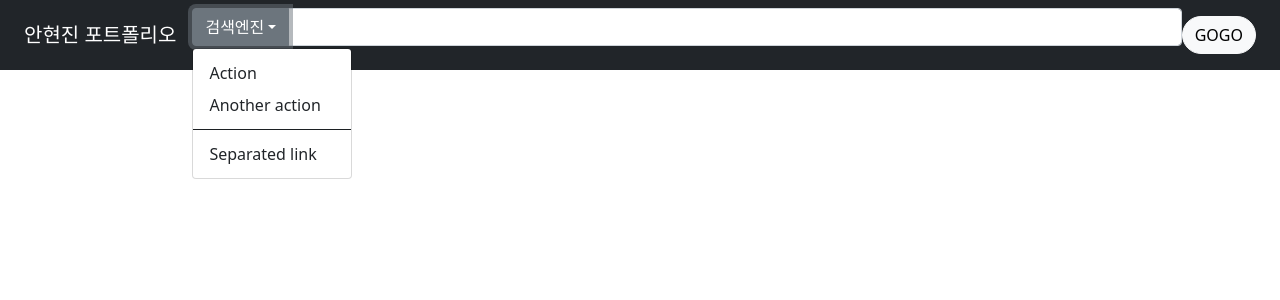
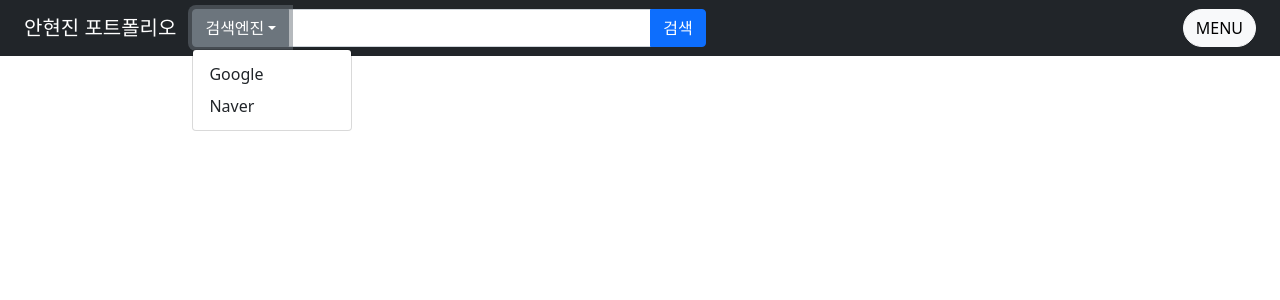
Before and after one commit to hyunzzzin/portfolio_react, a React (Create React App) app: page / in a window 1280 px wide. Both pictures are taken after a click on the button "검색엔진". Shown: the top 300 px of the page. Built offline with nearby package versions, Linux system fonts and the light colour scheme.

Commit message:
searchBar

```diff
--- a/package.json
+++ b/package.json
@@ -24,6 +24,7 @@
     "react-bootstrap": "^2.4.0",
     "react-dom": "^18.2.0",
     "react-scripts": "5.0.1",
+    "toastr": "^2.1.4",
     "web-vitals": "^2.1.4"
   },
   "scripts": {
--- a/src/pages/header/header.tsx
+++ b/src/pages/header/header.tsx
@@ -19,7 +19,9 @@ const Header: React.FC<any> = (): JSX.Element =>{
                             aria-expanded="false" aria-label="Toggle navigation">
                         <span className="navbar-toggler-icon"></span>
                     </button>
-                    <SearchBar />
+                    <div className={"col-5"}>
+                        <SearchBar />
+                    </div>
                     <div className="collapse navbar-collapse" id="navbarSupportedContent">
                         <ul className="navbar-nav me-auto mb-2 mb-lg-0">
 
@@ -27,7 +29,7 @@ const Header: React.FC<any> = (): JSX.Element =>{
                     </div>
                     <button className="btn btn-light rounded-pill" type="button" data-bs-toggle="offcanvas"
                             data-bs-target="#hamberger" aria-controls="offcanvasRight">
-                        GOGO
+                        MENU
                     </button>
                 </div>
             </nav>
--- a/src/pages/searchbar/SearchBar.tsx
+++ b/src/pages/searchbar/SearchBar.tsx
@@ -1,28 +1,43 @@
-import React from "react";
+import React ,{ useState } from "react";
 import _ from 'lodash';
 import 'bootstrap/dist/css/bootstrap.min.css';
 import {Col, Container, Nav, Navbar} from "react-bootstrap";
 import {FontAwesomeIcon} from "@fortawesome/react-fontawesome";
 import { faCode } from '@fortawesome/free-solid-svg-icons'
-import Sidebar from '../../common/Sidebar'
+import Sidebar from '../../common/Sidebar';
+import toastr from 'toastr'
 
 const SearchBar: React.FC<any> = (): JSX.Element =>{
+    const [ searchFlag , setSearchFlag ] = useState('')
+    const [ searchText , setSearchText ] = useState('')
+    //search handler
+    const searchHandler = () =>{
+        if(searchFlag === 'google') {
+            window.open('https://www.google.com/search?q=' + searchText, '_blanks')
+        } else if(searchFlag === 'naver'){
+            window.open(' https://search.naver.com/search.naver?sm=tab_hty.top&where=nexearch&query=' + searchText, '_blanks')
+        }
+    }
 
     return (
         <>
-            <div className="input-group mb-3">
+            <div className="input-group " >
                 <button className="btn btn-outline-secondary dropdown-toggle" type="button" data-bs-toggle="dropdown"
-                        aria-expanded="false">검색엔진
+                        aria-expanded="false">{searchFlag === '' ? '검색엔진' : searchFlag}
                 </button>
                 <ul className="dropdown-menu">
-                    <li><a className="dropdown-item" href="#">Action</a></li>
-                    <li><a className="dropdown-item" href="#">Another action</a></li>
-                    <li>
-                        <hr className="dropdown-divider" />
-                    </li>
-                    <li><a className="dropdown-item" href="#">Separated link</a></li>
+                    <li><a className="dropdown-item" onClick={()=>{setSearchFlag('google')}}>Google</a></li>
+                    <li><a className="dropdown-item" onClick={()=>{setSearchFlag('naver')}}>Naver</a></li>
+
                 </ul>
-                <input type="text" className="form-control" aria-label="Text input with dropdown button" />
+
+                <input type="text" className="form-control" aria-label="Text input with dropdown button"
+                       onChange={(e)=>{setSearchText(e.target.value)}}
+                />
+                <button className={"btn btn-primary"}
+                        onClick={()=>{
+                            searchHandler()
+                        }}>검색</button>
             </div>
         </>
     )
```
Also changed, not shown: 1 other file (tests, documents, lock files or other folders).
